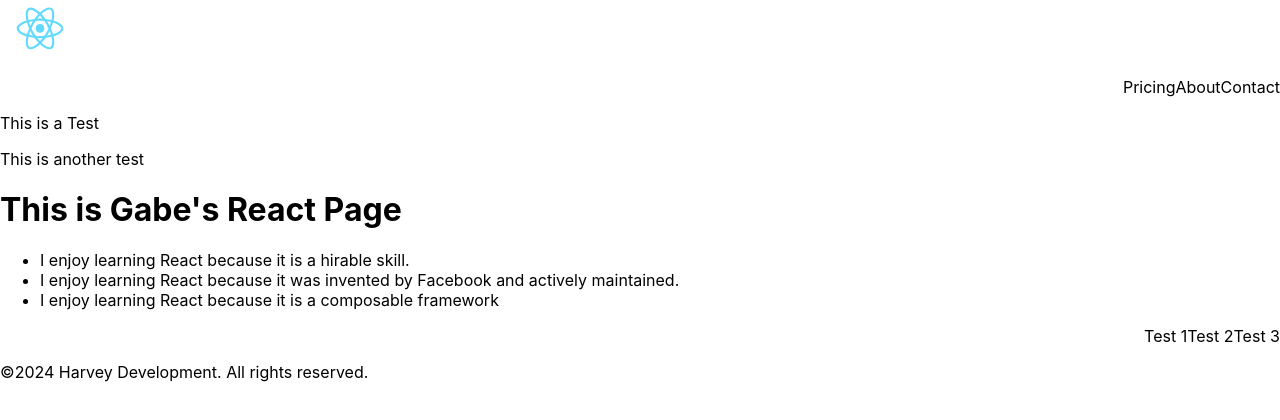
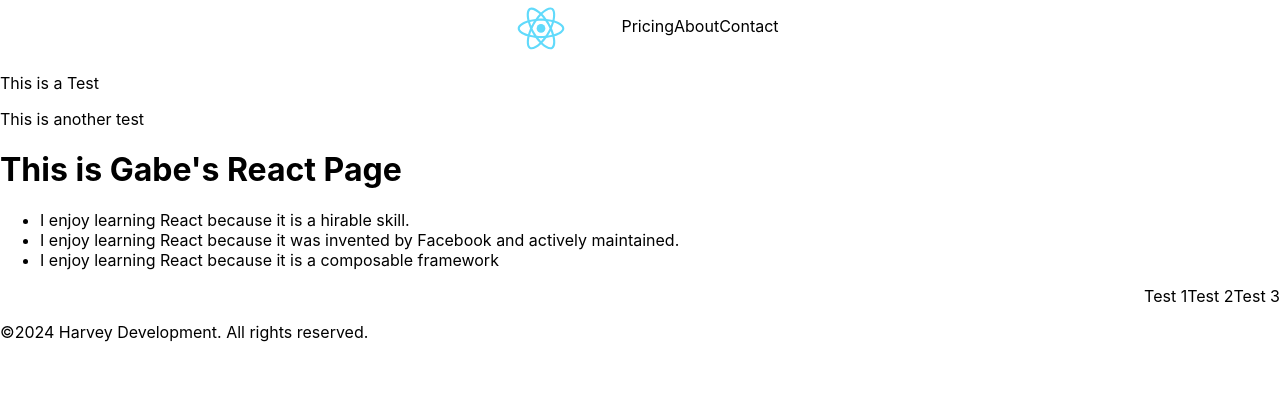
Before and after one commit to gabeharvey/Custom-Components-React, a React (Create React App) app: page / in a window 1280 px wide. Shown: the top 420 px of the page. Built offline with nearby package versions, Linux system fonts and the light colour scheme.

Commit message:
Minor update to flexbox in navbar

```diff
--- a/src/App.css
+++ b/src/App.css
@@ -37,6 +37,11 @@
   }
 }
 
+.main-nav {
+  display: flex;
+  justify-content: center;
+}
+
 .nav-items {
   list-style: none;
   display: flex;
--- a/src/Header.jsx
+++ b/src/Header.jsx
@@ -5,7 +5,7 @@ import "./App.css";
 function Header () {
     return (
         <header>
-            <nav>
+            <nav className="main-nav">
                 <img src={logo} alt="logo" width={80}></img>
                 <ul className='nav-items'>
                     <li>Pricing</li>
```
